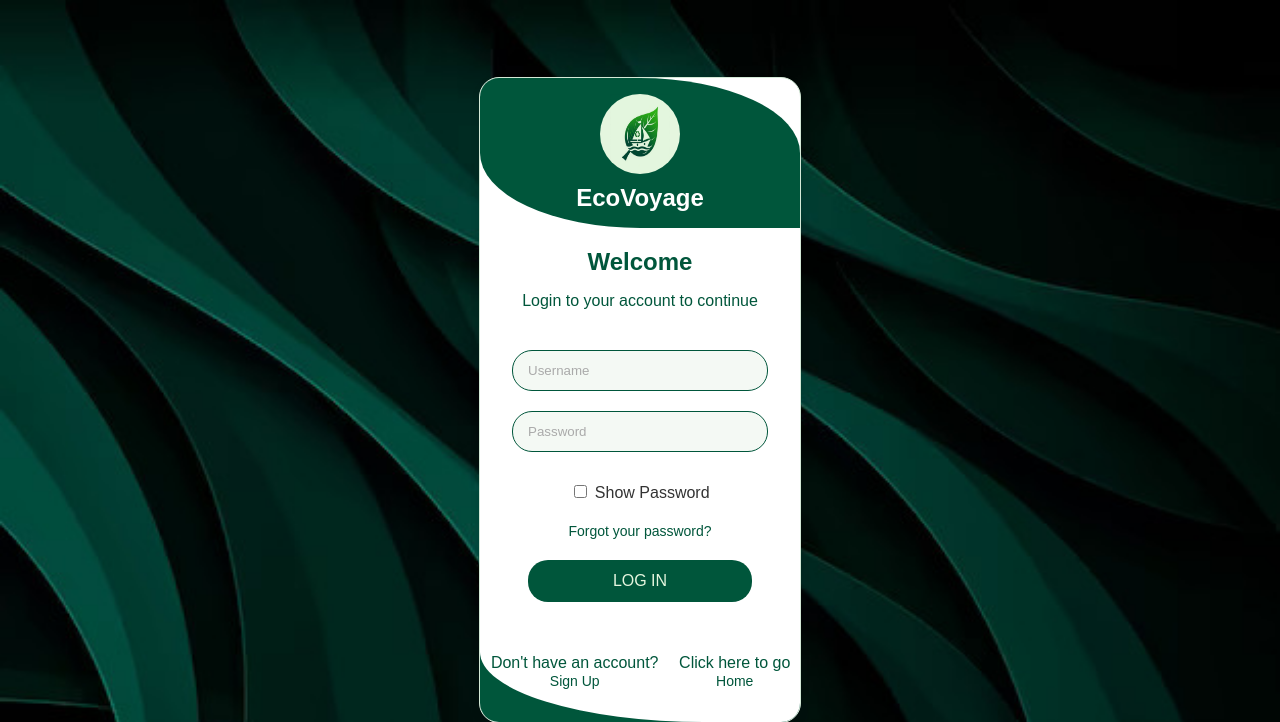
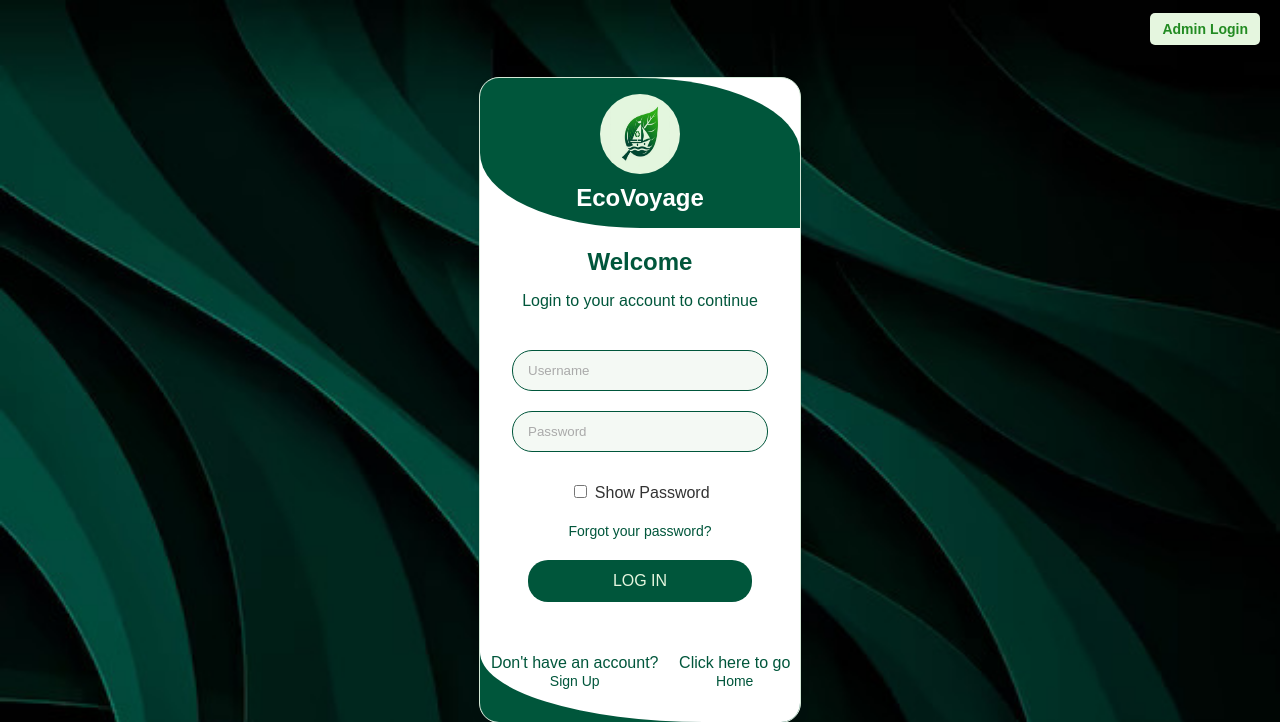
Before and after one commit to Mayank-711/EcoVoyage, a Django app: page /login/ in a window 1280 px wide. Shown: the top 722 px of the page. Run offline with Django 5.2, Linux system fonts and the light colour scheme.

Commit message:
adminloginconnectivity

```diff
--- a/static/css/authapp.css
+++ b/static/css/authapp.css
@@ -144,3 +144,16 @@ a:hover {
     padding: 10px 0;
     color: #00563B;
 }
+
+.admin-login-button {
+    background-color: #E5F6DF; /* Adjust color as needed */
+    color: forestgreen;
+    padding: 8px 12px;
+    border-radius: 5px;
+    text-decoration: none;
+    font-weight: bold;
+}
+
+.admin-login-button:hover {
+    background-color: #4CAF50; /* Darker shade on hover */
+}
--- a/templates/authapp/base.html
+++ b/templates/authapp/base.html
@@ -11,6 +11,9 @@
     </style>
 </head>
 <body>
+    <div style="position: absolute; top: 20px; right: 20px;">
+        <a href="{% url 'adminlogin' %}" class="admin-login-button">Admin Login</a>
+    </div>
     <div class="container">
         <div class="logo">
             <div id="logocircle"><img src="{% static 'images/logo.png' %}" alt="EcoVoyage"></div>
--- a/templates/authapp/login.html
+++ b/templates/authapp/login.html
@@ -3,7 +3,6 @@
 {% block title %}Login{% endblock %}
 
 {% block content %}
-
 <h1>Welcome</h1>
 <p>Login to your account to continue</p>
 <form method="post">
```
Also changed, not shown: db.sqlite3.
